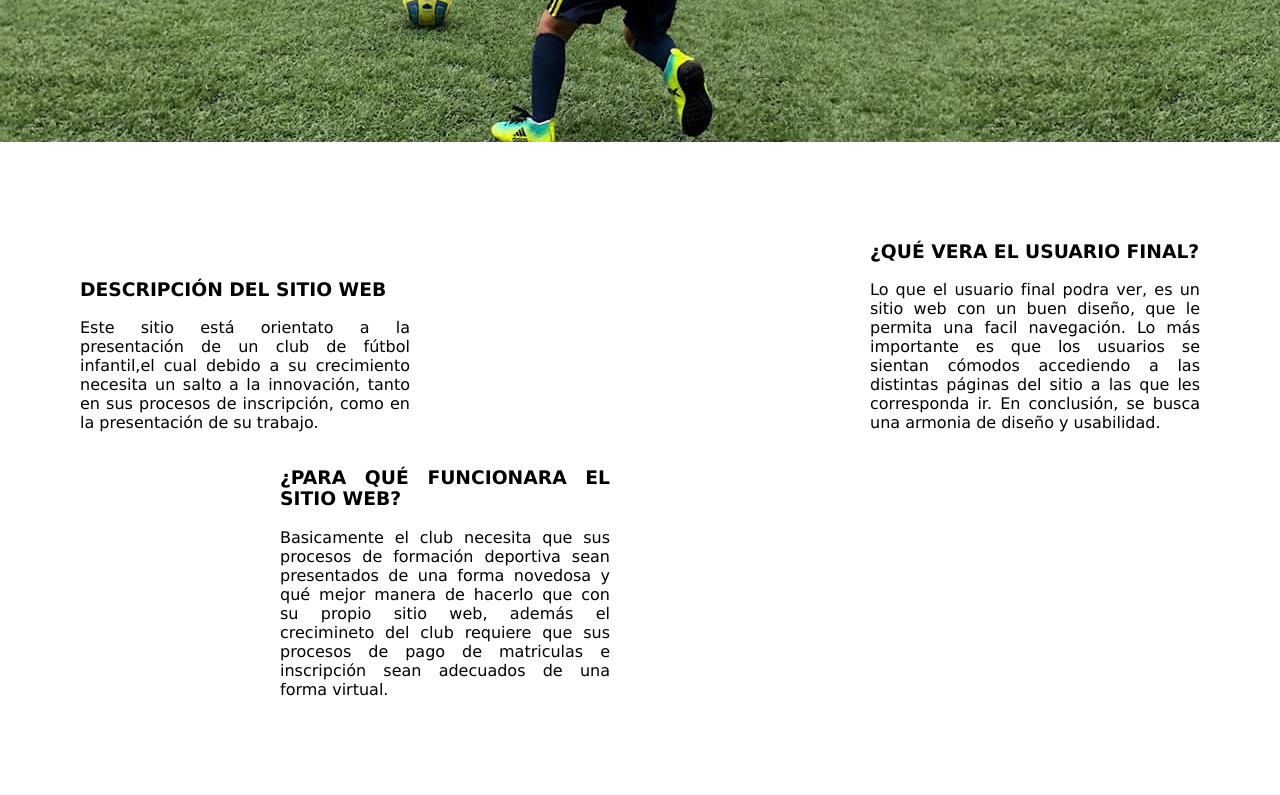
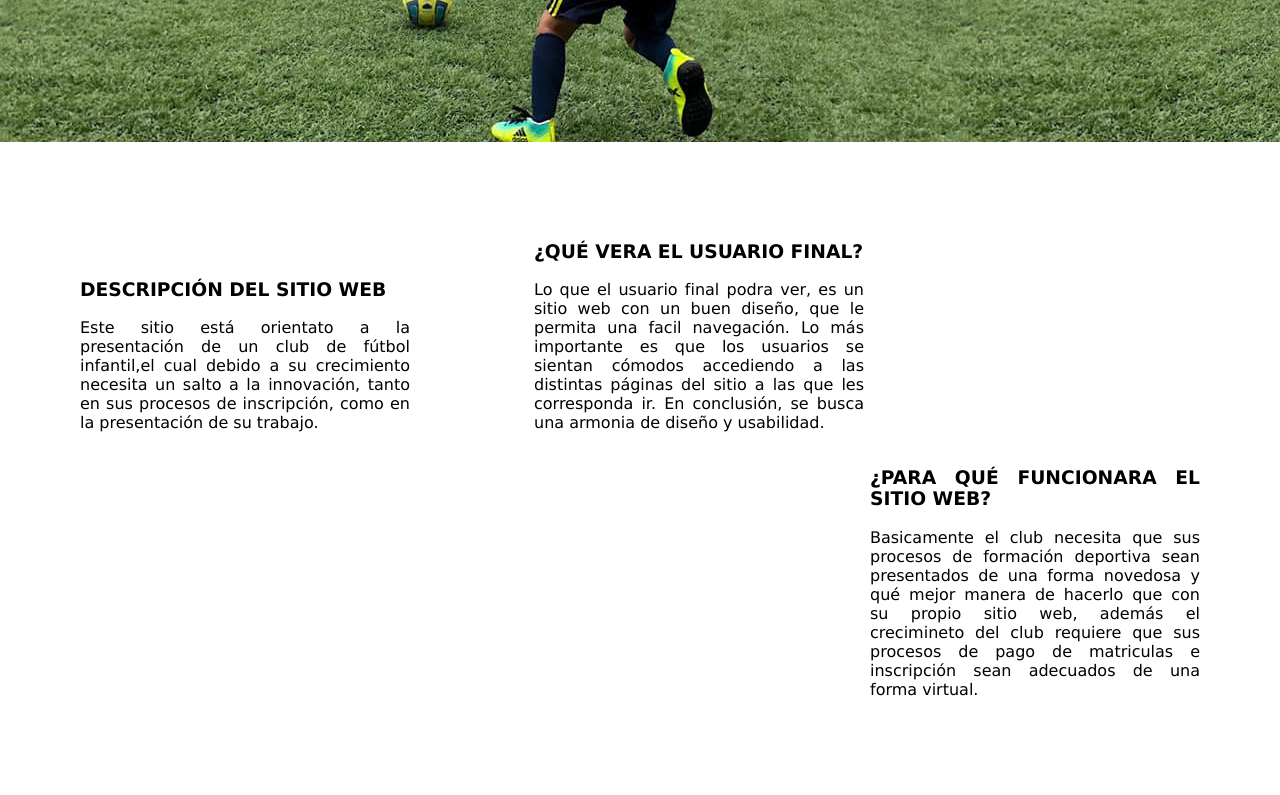
Before and after one commit to Cospina98/FenixGirardota, a PHP site: page / in a window 1280 px wide. Shown: the part 921-1716 px from the top of the page. Run offline with PHP 8.4, Linux system fonts and the light colour scheme; some libraries are stand-ins or nearby versions.

Commit message:
cambio en articulos

```diff
--- a/Estilos.css
+++ b/Estilos.css
@@ -57,7 +57,7 @@ font-family:'Lucida Sans', 'Lucida Sans Regular', 'Lucida Grande', 'Lucida Sans
 
 }
 .art3{
-    float right: ;
+    float:right ;
     width: 330px;  padding-left: 200px;
 
 }
```
